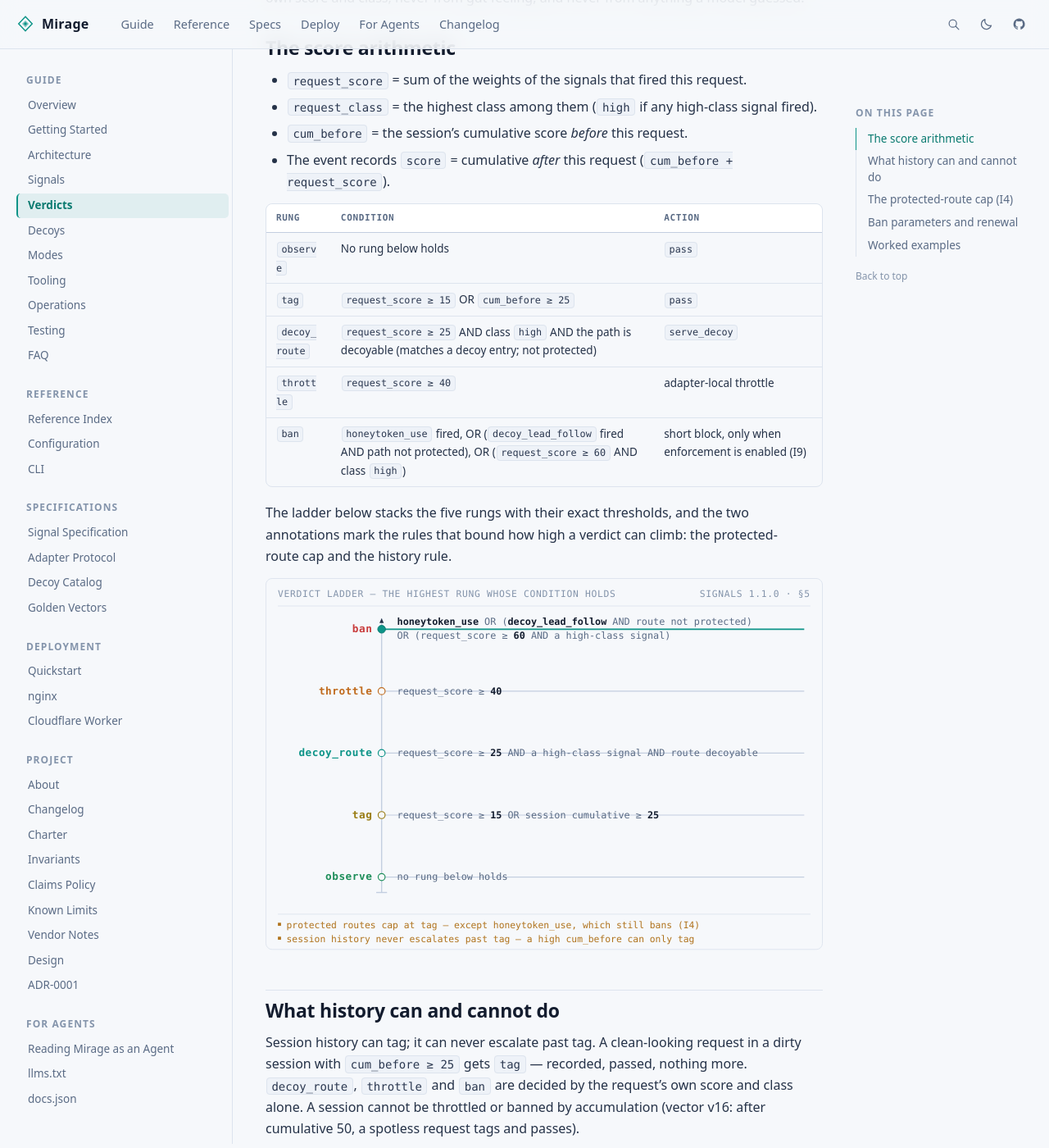
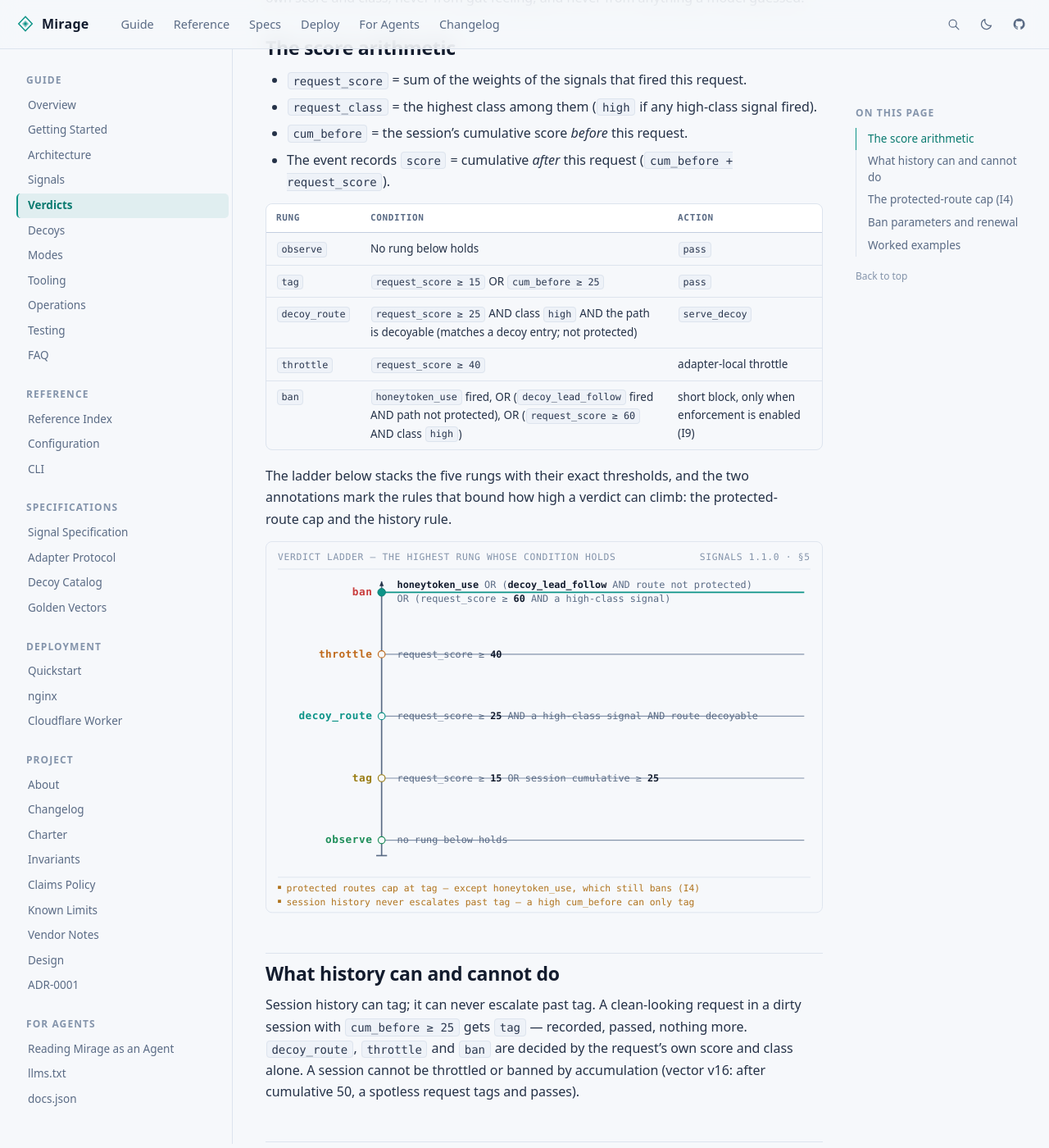
Before and after one commit to namandhakad712/Mirage, a Jekyll site: the page built from docs/guide/verdicts.md, in a window 1280 px wide and 1400 px high, scrolled down 355 px. Shown: the whole window at 82% size. Built offline with Jekyll 4.4.1, drawn with Linux system fonts in a browser that asks for light colours.

Commit message:
site: visual QA fixes — diagram stroke visibility, table chip nowrap, light-theme hero punch, hero spacing

```diff
--- a/docs/_includes/diagrams/decision-path.html
+++ b/docs/_includes/diagrams/decision-path.html
@@ -13,10 +13,10 @@
     .mrg-arch-s { font-size: 12px; fill: var(--muted, #8fa0b8); }
     .mrg-arch-r { font-size: 12px; fill: var(--text, #dce5f2); }
     .mrg-arch-note { font-size: 12px; fill: var(--faint, #5f7089); }
-    .mrg-arch-node { fill: var(--surface, #111a2c); stroke: var(--border-strong, #2b3a57); stroke-width: 1; }
+    .mrg-arch-node { fill: var(--surface, #111a2c); stroke: var(--faint, #5f7089); stroke-width: 1.25; }
     .mrg-arch-hot { fill: var(--accent-soft, rgba(69, 214, 196, 0.12)); stroke: var(--accent, #45d6c4); stroke-width: 1.5; }
     .mrg-arch-caprule { stroke: var(--accent-line, rgba(69, 214, 196, 0.35)); stroke-width: 1; }
-    .mrg-arch-flow { stroke: currentColor; stroke-width: 1.5; }
+    .mrg-arch-flow { stroke: currentColor; stroke-width: 1.75; }
     .mrg-arch-back { stroke: currentColor; stroke-width: 1.25; fill: none; }
     .mrg-arch-rule { stroke: var(--border, #1e2a40); stroke-width: 1; }
     .mrg-arch-bracket { stroke: var(--border-strong, #2b3a57); stroke-width: 1; fill: none; }
--- a/docs/_includes/diagrams/verdict-ladder.html
+++ b/docs/_includes/diagrams/verdict-ladder.html
@@ -13,8 +13,8 @@
     .mrg-vd-cond { font-size: 12.5px; fill: var(--muted, #8fa0b8); }
     .mrg-vd-num { fill: var(--text-strong, #f2f6fc); font-weight: 600; }
     .mrg-vd-note { font-size: 12px; fill: var(--amber, #f0b45c); }
-    .mrg-vd-spine { stroke: var(--border-strong, #2b3a57); stroke-width: 1.5; fill: none; }
-    .mrg-vd-rline { stroke: var(--border-strong, #2b3a57); stroke-width: 1.25; }
+    .mrg-vd-spine { stroke: var(--muted, #8fa0b8); stroke-width: 1.75; fill: none; }
+    .mrg-vd-rline { stroke: var(--faint, #5f7089); stroke-width: 1.25; }
     .mrg-vd-banline { stroke: var(--accent, #45d6c4); stroke-width: 1.75; }
     .mrg-vd-rule { stroke: var(--border, #1e2a40); stroke-width: 1; }
     .mrg-vd-mark { fill: var(--bg, #0a0f1a); stroke-width: 1.25; }
--- a/docs/assets/css/hero.css
+++ b/docs/assets/css/hero.css
@@ -48,6 +48,9 @@
   pointer-events: none;
 }
 
+/* Light theme: the thin additive teal lines need weight on the pale ground. */
+[data-theme="light"] .hero-canvas { filter: brightness(0.78) saturate(1.3); }
+
 /* Functional bottom scrim: contrast engineering under the hero copy. */
 .hero-scrim {
   position: absolute;
@@ -93,7 +96,7 @@
   width: 100%;
   max-width: 1120px;
   margin: 0 auto;
-  padding: 120px 24px 88px;
+  padding: 120px 24px 64px;
 }
 
 .hero-eyebrow {
@@ -211,7 +214,7 @@
 
 @media (max-width: 880px) {
   .hero { min-height: min(78vh, 40rem); }
-  .hero-inner { padding: 88px 20px 60px; }
+  .hero-inner { padding: 88px 20px 52px; }
   .spec-strip-inner { padding: 12px 20px; }
 }
 
--- a/docs/assets/css/main.css
+++ b/docs/assets/css/main.css
@@ -700,6 +700,14 @@ code, pre, kbd { font-family: var(--font-mono); }
 }
 .doc-content th:last-child, .doc-content td:last-child { min-width: 0; }
 
+/* Cell chips stay on one line: the table itself is the horizontal scroll
+   container, so a wide chip scrolls instead of breaking mid-word. */
+.doc-content th code, .doc-content td code {
+  white-space: nowrap;
+  word-break: normal;
+  overflow-wrap: normal;
+}
+
 .doc-content thead th {
   position: sticky;
   top: 0;
```
